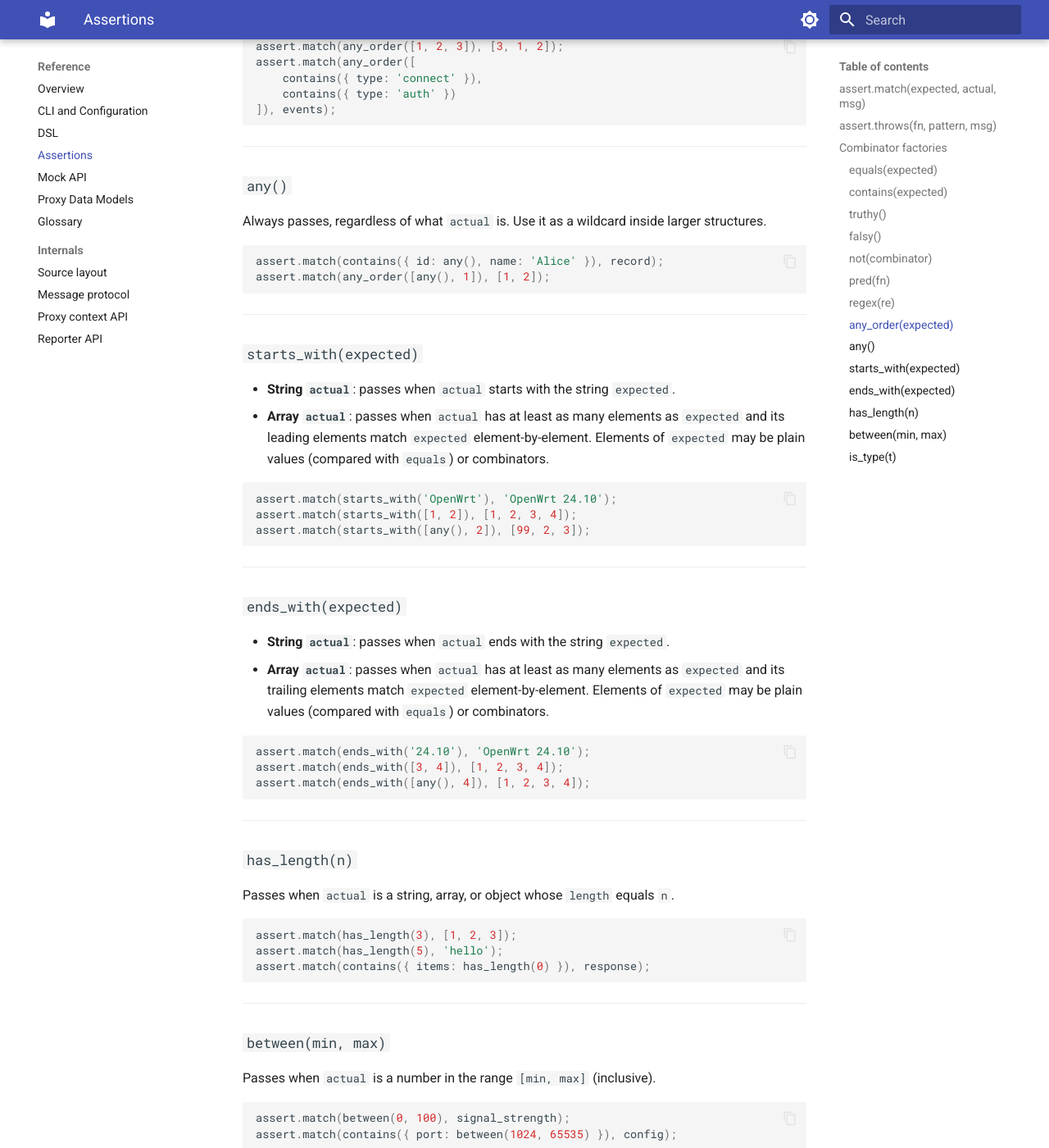
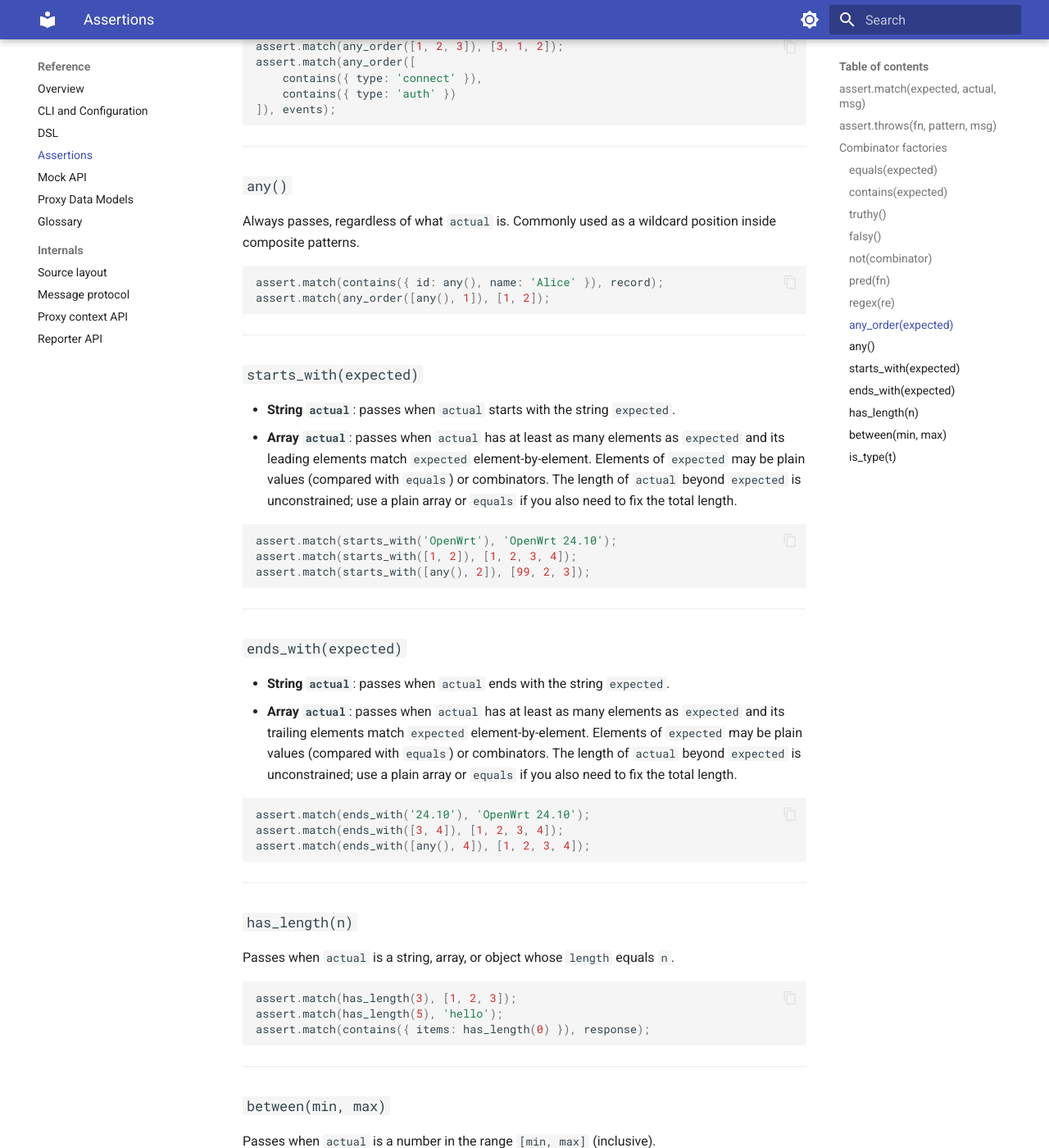
Before and after one commit to m00qek/utest, an MkDocs documentation site: the page built from docs/reference/assertions.md, in a window 1280 px wide and 1400 px high, scrolled down 4464 px. Shown: the whole window at 82% size. Built offline with MkDocs 1.6.1 and Material for MkDocs 9.7.7, drawn with Linux system fonts in a browser that asks for light colours; some of the changed text lies outside the part shown.

Commit message:
Tighten docs for Diátaxis compliance
- reference/assertions.md: add length-constraint note to starts_with/ends_with;
  add null behaviour to is_type; rephrase any() description to neutral voice
- how-to/combinators.md: replace explanatory sentence with directive; remove
  is_type null note (now in reference)
- how-to/strict-mode.md: remove explanatory observation about data-map-as-spec
- explanation/strict-mode.md: add the data-map-as-spec insight to the
  trade-off section where it belongs

````diff
--- a/docs/reference/assertions.md
+++ b/docs/reference/assertions.md
@@ -202,7 +202,7 @@ assert.match(any_order([
 
 ### `any()`
 
-Always passes, regardless of what `actual` is. Use it as a wildcard inside larger structures.
+Always passes, regardless of what `actual` is. Commonly used as a wildcard position inside composite patterns.
 
 ```js
 assert.match(contains({ id: any(), name: 'Alice' }), record);
@@ -214,7 +214,7 @@ assert.match(any_order([any(), 1]), [1, 2]);
 ### `starts_with(expected)`
 
 - **String `actual`**: passes when `actual` starts with the string `expected`.
-- **Array `actual`**: passes when `actual` has at least as many elements as `expected` and its leading elements match `expected` element-by-element. Elements of `expected` may be plain values (compared with `equals`) or combinators.
+- **Array `actual`**: passes when `actual` has at least as many elements as `expected` and its leading elements match `expected` element-by-element. Elements of `expected` may be plain values (compared with `equals`) or combinators. The length of `actual` beyond `expected` is unconstrained; use a plain array or `equals` if you also need to fix the total length.
 
 ```js
 assert.match(starts_with('OpenWrt'), 'OpenWrt 24.10');
@@ -227,7 +227,7 @@ assert.match(starts_with([any(), 2]), [99, 2, 3]);
 ### `ends_with(expected)`
 
 - **String `actual`**: passes when `actual` ends with the string `expected`.
-- **Array `actual`**: passes when `actual` has at least as many elements as `expected` and its trailing elements match `expected` element-by-element. Elements of `expected` may be plain values (compared with `equals`) or combinators.
+- **Array `actual`**: passes when `actual` has at least as many elements as `expected` and its trailing elements match `expected` element-by-element. Elements of `expected` may be plain values (compared with `equals`) or combinators. The length of `actual` beyond `expected` is unconstrained; use a plain array or `equals` if you also need to fix the total length.
 
 ```js
 assert.match(ends_with('24.10'), 'OpenWrt 24.10');
@@ -262,7 +262,7 @@ assert.match(contains({ port: between(1024, 65535) }), config);
 
 ### `is_type(t)`
 
-Passes when `type(actual) == t`. The type string must match ucode's `type()` return values: `'int'`, `'double'`, `'string'`, `'bool'`, `'array'`, `'object'`, `'function'`.
+Passes when `type(actual) == t`. The type string must match ucode's `type()` return values: `'int'`, `'double'`, `'string'`, `'bool'`, `'array'`, `'object'`, `'function'`. `type(null)` returns `null` (not a string), so `is_type` cannot match `null`; use `equals(null)` instead.
 
 ```js
 assert.match(is_type('int'),    result);
````
Also changed, not shown: docs/explanation/strict-mode.md (+2 -0 lines), docs/how-to/combinators.md (+1 -5 lines), docs/how-to/strict-mode.md (+0 -2 lines).
